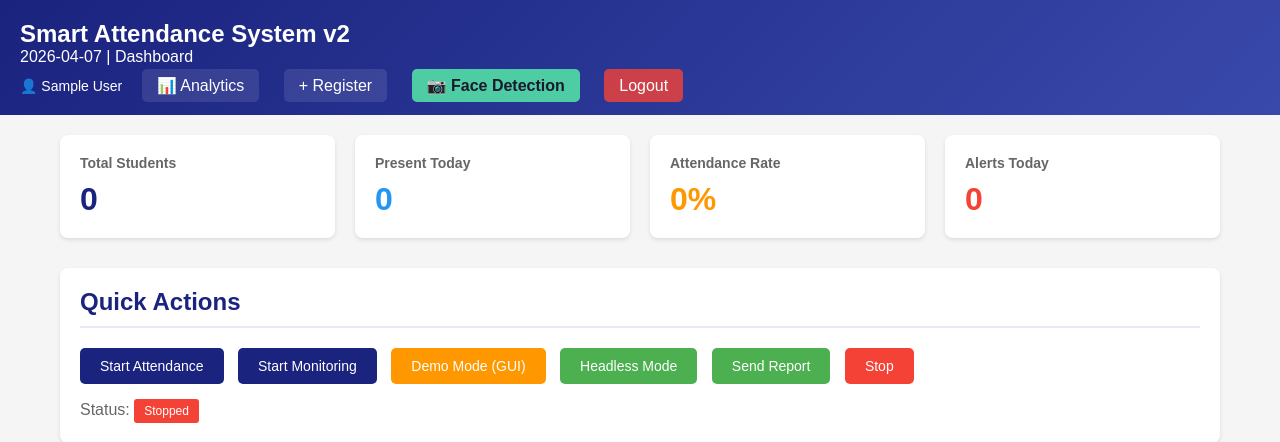
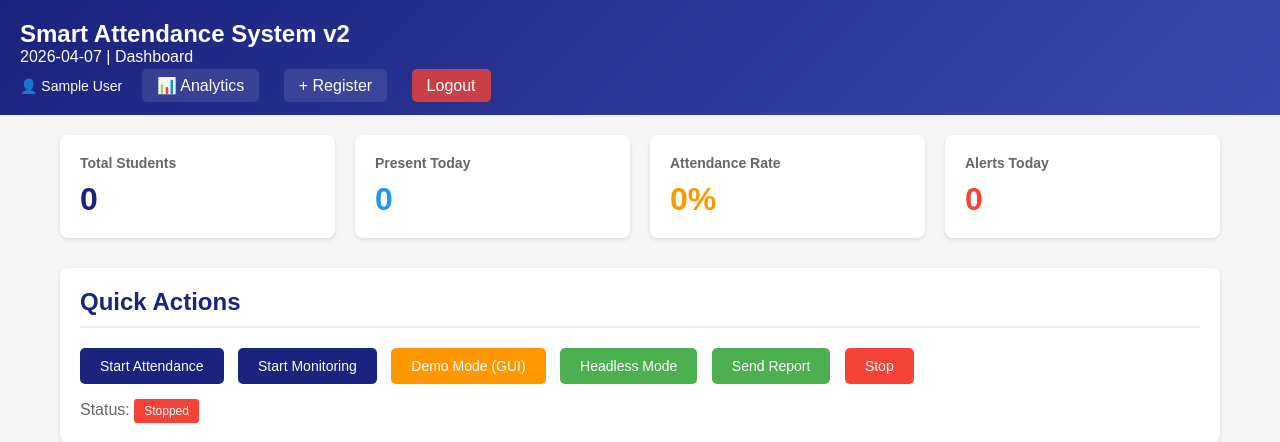
Before and after one commit to thirumalain186-collab/FaceID-Attendence-and-Alart-, a Flask app: page / in a window 1280 px wide. Shown: the top 442 px of the page. Run offline with Flask 3, Linux system fonts and the light colour scheme; the visitor is signed in with stand-in values (Sample User, id 1); data that the repository does not hold is empty.

Commit message:
fix: Remove Face Detection button that causes error

```diff
--- a/templates/dashboard.html
+++ b/templates/dashboard.html
@@ -52,7 +52,6 @@
             <span id="user-info" style="color: white; margin-right: 15px; font-size: 14px;"></span>
             <a href="/analytics">📊 Analytics</a>
             <a href="/register">+ Register</a>
-            <a href="#" onclick="openFaceDetection()" class="btn-face-detection">📷 Face Detection</a>
             <a href="#" onclick="logout()" style="background: rgba(244,67,54,0.8);">Logout</a>
         </div>
     </div>
```
